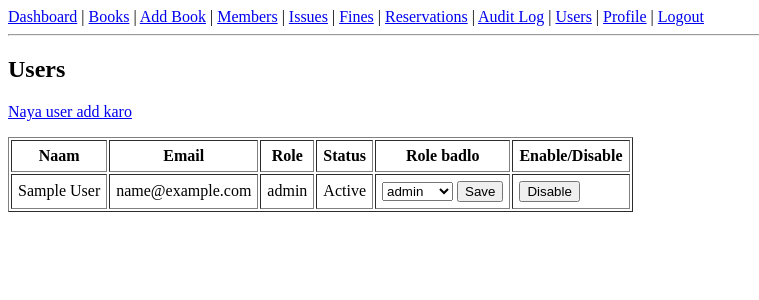
After one commit to kumarianshu20894-sys/LibroAI, a Flask app: page /users/ in a window 1280 px wide. The commit adds this page. Shown: the top 300 px of the page, without its empty margins (0-759 px from the left). Run offline with Flask 3, Linux system fonts and the light colour scheme; a user stored in the database is signed in; tables that the repository leaves empty hold one stand-in row (values such as "Sample post").

Commit message:
Add users and role management

```diff
--- a/app/__init__.py
+++ b/app/__init__.py
@@ -58,4 +58,7 @@ def create_app():
     from app.profile import profile
     app.register_blueprint(profile)
 
+    from app.users import users
+    app.register_blueprint(users)
+
     return app
--- a/app/models.py
+++ b/app/models.py
@@ -11,6 +11,7 @@ class User(db.Model, UserMixin):
     email = db.Column(db.String(120), unique=True, nullable=False)
     password_hash = db.Column(db.String(255), nullable=False)
     role = db.Column(db.String(20), nullable=False, default="member")  # admin, librarian, member
+    is_active_user = db.Column(db.Boolean, nullable=False, default=True)
     created_at = db.Column(db.DateTime, default=datetime.utcnow)
 
     def set_password(self, password):
--- a/app/routes.py
+++ b/app/routes.py
@@ -30,9 +30,13 @@ def login():
         password = request.form.get("password", "")
 
         user = User.query.filter_by(email=email).first()
-        if user and user.check_password(password):
+        if user and user.check_password(password) and user.is_active_user:
             login_user(user)
             return redirect(url_for("auth.dashboard"))
+
+        if user and not user.is_active_user:
+            flash("Ye account band hai. Admin se sampark karein.")
+            return render_template("login.html")
 
         flash("Email ya password galat hai.")
 
--- a/app/templates/base.html
+++ b/app/templates/base.html
@@ -17,6 +17,7 @@
         {% endif %}
         {% if current_user.role == 'admin' %}
             | <a href="{{ url_for('auth.audit_log') }}">Audit Log</a>
+            | <a href="{{ url_for('users.user_list') }}">Users</a>
         {% endif %}
         | <a href="{{ url_for('profile.edit_profile') }}">Profile</a>
         | <a href="{{ url_for('auth.logout') }}">Logout</a>
--- /dev/null
+++ b/app/templates/user_list.html
@@ -0,0 +1,33 @@
+{% extends "base.html" %}
+{% block title %}Users{% endblock %}
+{% block content %}
+<h2>Users</h2>
+<p><a href="{{ url_for('users.add_user') }}">Naya user add karo</a></p>
+
+<table border="1" cellpadding="6">
+    <tr><th>Naam</th><th>Email</th><th>Role</th><th>Status</th><th>Role badlo</th><th>Enable/Disable</th></tr>
+    {% for u in users %}
+    <tr>
+        <td>{{ u.name }}</td>
+        <td>{{ u.email }}</td>
+        <td>{{ u.role }}</td>
+        <td>{{ 'Active' if u.is_active_user else 'Disabled' }}</td>
+        <td>
+            <form method="POST" action="{{ url_for('users.change_role', user_id=u.id) }}" style="display:inline">
+                <select name="role">
+                    <option value="admin" {% if u.role == 'admin' %}selected{% endif %}>admin</option>
+                    <option value="librarian" {% if u.role == 'librarian' %}selected{% endif %}>librarian</option>
+                    <option value="member" {% if u.role == 'member' %}selected{% endif %}>member</option>
+                </select>
+                <button type="submit">Save</button>
+            </form>
+        </td>
+        <td>
+            <form method="POST" action="{{ url_for('users.toggle_user', user_id=u.id) }}" style="display:inline">
+                <button type="submit">{{ 'Disable' if u.is_active_user else 'Enable' }}</button>
+            </form>
+        </td>
+    </tr>
+    {% endfor %}
+</table>
+{% endblock %}
--- /dev/null
+++ b/app/users.py
@@ -0,0 +1,84 @@
+from flask import Blueprint, render_template, request, redirect, url_for, flash
+from flask_login import current_user
+from app import db
+from app.models import User
+from app.routes import role_required
+from app.audit import log_action
+
+users = Blueprint("users", __name__, url_prefix="/users")
+
+VALID_ROLES = ["admin", "librarian", "member"]
+
+
+@users.route("/")
+@role_required("admin")
+def user_list():
+    all_users = User.query.order_by(User.name).all()
+    return render_template("user_list.html", users=all_users)
+
+
+@users.route("/add", methods=["GET", "POST"])
+@role_required("admin")
+def add_user():
+    if request.method == "POST":
+        name = request.form.get("name", "").strip()
+        email = request.form.get("email", "").strip()
+        password = request.form.get("password", "")
+        role = request.form.get("role", "librarian")
+
+        if not name or not email or not password:
+            flash("Naam, email aur password zaroori hain.")
+            return render_template("user_form.html")
+        if role not in VALID_ROLES:
+            flash("Galat role.")
+            return render_template("user_form.html")
+        if User.query.filter_by(email=email).first():
+            flash("Is email se user pehle se maujood hai.")
+            return render_template("user_form.html")
+
+        user = User(name=name, email=email, role=role)
+        user.set_password(password)
+        db.session.add(user)
+        log_action("user_add", f"{email} as {role}")
+        db.session.commit()
+        flash("User add ho gaya.")
+        return redirect(url_for("users.user_list"))
+
+    return render_template("user_form.html")
+
+
+@users.route("/<int:user_id>/role", methods=["POST"])
+@role_required("admin")
+def change_role(user_id):
+    user = db.get_or_404(User, user_id)
+    new_role = request.form.get("role")
+
+    if user.id == current_user.id:
+        flash("Apna role khud nahi badal sakte.")
+    elif new_role not in VALID_ROLES:
+        flash("Galat role.")
+    else:
+        old_role = user.role
+        user.role = new_role
+        log_action("role_change", f"{user.email}: {old_role} -> {new_role}")
+        db.session.commit()
+        flash("Role badal diya gaya.")
+
+    return redirect(url_for("users.user_list"))
+
+
+@users.route("/<int:user_id>/toggle", methods=["POST"])
+@role_required("admin")
+def toggle_user(user_id):
+    user = db.get_or_404(User, user_id)
+
+    if user.id == current_user.id:
+        flash("Apne aap ko disable nahi kar sakte.")
+    else:
+        user.is_active_user = not user.is_active_user
+        state = "active" if user.is_active_user else "disabled"
+        log_action("user_toggle", f"{user.email} -> {state}")
+        db.session.commit()
+        flash(f"User {state} ho gaya.")
+
+    return redirect(url_for("users.user_list"))
```
Also changed, not shown: app/templates/user_form.html (added, +26 -0 lines).
